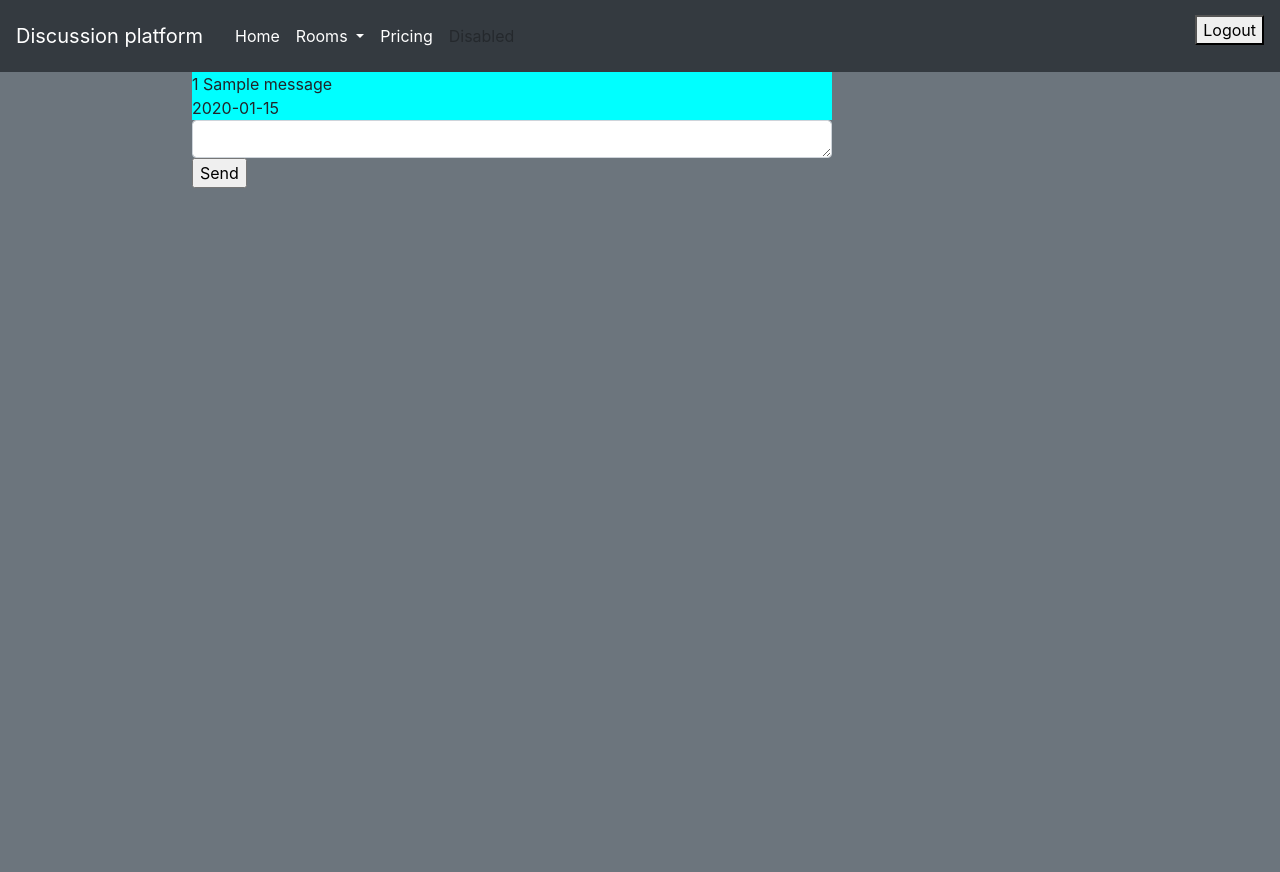
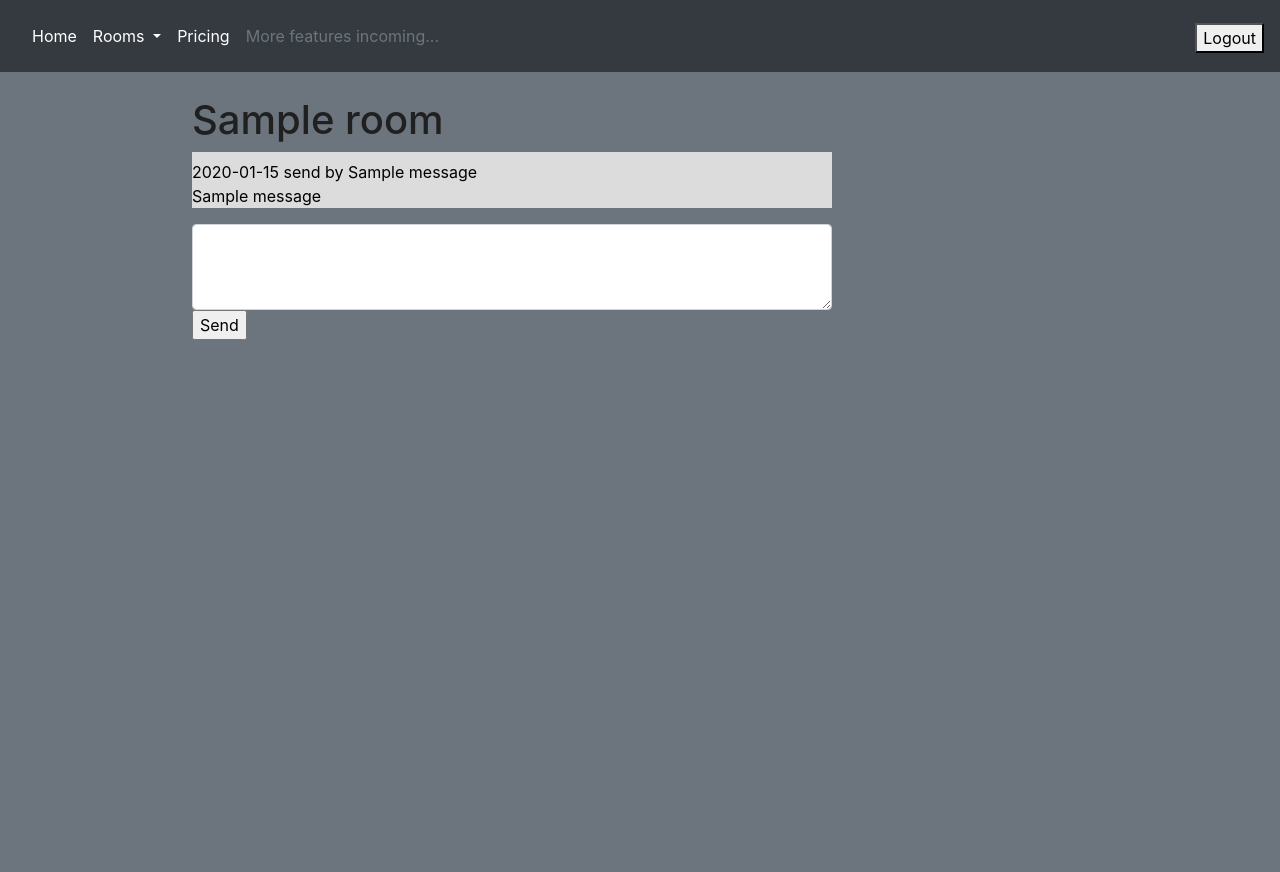
Before and after one commit to iPegii/DiscussionPlatform, a Flask app: template templates/account.html in a window 1280 px wide. After the commit the page ends 340 px from the top, so only its background shows below. Run offline with Flask 2, Linux system fonts and the light colour scheme; the template is opened without the code that fills it: most values are stand-ins (such as "Sample title", 1, 10 or a date in 2020); some libraries are stand-ins or nearby versions.

Commit message:
Adding rooms

```diff
--- a/account_manager.py
+++ b/account_manager.py
@@ -14,7 +14,7 @@ def login(username, password):
     else:
         userPassword = db.get_password(username)
         if check_password_hash(userPassword, password):
-            user = [usernameFound[0], usernameFound[1]]
+            user = [usernameFound[0], usernameFound[1], 1]
             session["user"] = user
             print('Logged in')
             return('Logged in')
--- a/rooms.py
+++ b/rooms.py
@@ -0,0 +1,6 @@
+from app import app
+import db
+
+
+def get_rooms():
+    return db.get_rooms()
--- a/schema.sql
+++ b/schema.sql
@@ -4,22 +4,26 @@ CREATE TABLE users(
     username VARCHAR(25) UNIQUE NOT NULL,
     password TEXT NOT NULL
 );
+
 CREATE TABLE messages(
     id SERIAL PRIMARY KEY,
     message TEXT NOT NULL,
     created_at TIMESTAMP,
     user_id INTEGER REFERENCES users
 );
+
 CREATE TABLE rooms(
     id SERIAL PRIMARY KEY,
     room_name VARCHAR(40) NOT NULL,
     password TEXT NOT NULL
 );
+
 CREATE TABLE room_messages(
     id SERIAL PRIMARY KEY,
     room_id INTEGER REFERENCES rooms,
     message_id INTEGER REFERENCES messages
 );
+
 CREATE TABLE rooms_users(
     id SERIAL PRIMARY KEY,
     room_id INTEGER REFERENCES rooms,
--- a/static/css/main.css
+++ b/static/css/main.css
@@ -8,9 +8,10 @@
 	.navbar .user-box{display: none !important;}
 }
 
-
-.layout{background-color: #6c757d; height: 100%;}
-.layout .message-box .message{background-color: aqua;}
-.layout .message-box{width: 50%; margin-left: 15%;border-top: 20%;}
+body{background-color: #6c757d;}
+.layout .message-spacer{padding-top: 1.5em;margin-left: 15%; color: rgb(32, 32, 32);}
+.layout .message-box .message{ width: 90%; color: black; font-size: medium; margin-top: 0.5em;}
+.layout .message-box{width: 50%; margin-left: 15%;border-top: 30%; max-height: 10em;}
+.layout .message-box .message-list{overflow-y: scroll; max-height: 25em; top: 5em;background-color: gainsboro;}
 .layout .send-message-box {width: 50%; position: relative;}
-.layout .send-message-box .form-group{width: 200%;}
+.layout .send-message-box .form-group{width: 200%;padding-top: 1em;}
--- a/templates/account.html
+++ b/templates/account.html
@@ -1,3 +1,4 @@
+<!doctype html>
 <link rel="stylesheet" href="https://stackpath.bootstrapcdn.com/bootstrap/4.5.0/css/bootstrap.min.css">
 <script src="https://code.jquery.com/jquery-3.5.1.slim.min.js" integrity="sha384-DfXdz2htPH0lsSSs5nCTpuj/zy4C+OGpamoFVy38MVBnE+IbbVYUew+OrCXaRkfj" crossorigin="anonymous"></script>
     <script src="https://cdn.jsdelivr.net/npm/popper.js@1.16.1/dist/umd/popper.min.js" integrity="sha384-9/reFTGAW83EW2RDu2S0VKaIzap3H66lZH81PoYlFhbGU+6BZp6G7niu735Sk7lN" crossorigin="anonymous"></script>
@@ -9,27 +10,29 @@
 {% block navbar %}
 
 <nav class="navbar navbar-expand-lg navbar-light bg-dark text-white d-flex flex-row bd-highlight">
-    <a class="navbar-brand text-white" href="/">Discussion platform</a>
-    <button class="navbar-toggler mi-auto p-2" type="button" data-toggle="collapse" data-target="#navbarNav" aria-controls="navbarNav" aria-expanded="false" aria-label="Toggle navigation">
+    <button class="navbar-toggler mr-auto p-2" type="button" data-toggle="collapse" data-target="#navbarNav" aria-controls="navbarNav" aria-expanded="false" aria-label="Toggle navigation">
         <span class="navbar-toggler-icon"></span>
       </button>
     <div class="collapse navbar-collapse mr-auto p-2" id="navbarNav">
       <ul class="navbar-nav">
         <li class="nav-item active">
-          <a class="nav-link text-white" href="/">Home <span class="sr-only">(current)</span></a>
+          <a class="nav-link text-white" href="/changeroom/home">Home <span class="sr-only">(current)</span></a>
         </li>
         <li class="nav-item dropdown">
           <a class="nav-link  dropdown-toggle text-white"  href="#" data-toggle="dropdown">Rooms </a>
            <ul class="dropdown-menu">
-             <li><a class="dropdown-item" href="#">Chatroom 1</a></li>
-             <li><a class="dropdown-item" href="#">Chatroom 2</a></li>
+            {% for r in room_list %}
+              <li><a class="dropdown-item" href="/rooms/?{{ r[0] }}">{{r[1]}}</a></li>
+              <li><a class="dropdown-item" href="#">Chatroom 1</a></li>
+              <li><a class="dropdown-item" href="#">Chatroom 2</a></li>
+            {% endfor %}
            </ul>
        </li>
         <li class="nav-item">
           <a class="nav-link text-white" href="#">Pricing</a>
         </li>
         <li class="nav-item">
-          <a class="nav-link disabled" href="#" tabindex="-1" aria-disabled="true">Disabled</a>
+          <a class="nav-link disabled text-muted" href="#" tabindex="-1" aria-disabled="true">More features incoming...</a>
         </li>
       </ul>
     </div>
@@ -42,20 +45,23 @@
   </nav>
 
 {% endblock %}
-
+<!-- Alkuperäinen: message,username,created_at  -->
+<!-- Uusi: id, room_name, message, created_at, name-->
 {% block content %}
 <div class="layout">
-<div></div>
+<div class="message-spacer"> <h1> {{room}} </h1></div>
 <div class="message-box">
+  <div class="message-list">
     {% for m in messages_list %}
-    <div class="message">
-        {{m[0]}}    {{m[1]}} <br>
-        {{m[2].strftime("%d/%m/%Y, %H:%M:%S")}} <br>
-      </div>
+    <div class="message" style="word-wrap: break-word;">
+      {{m[3].strftime("%d/%m/%Y, %H:%M:%S")}} send by {{m[4]}} <br>
+      {{m[2]}} <br>
+    </div>
     {% endfor %}
+  </div>
     <form class="send-message-box" action="/sendmessage" method="POST">
       <div class="form-group">
-        <textarea class="form-control" id="exampleFormControlTextarea1" name="message" rows="1"></textarea>
+        <textarea class="form-control" id="exampleFormControlTextarea1" name="message" rows="3"></textarea>
         <input type="submit" name="Submit" value="Send">
       </div>
   </form>
```
Also changed, not shown: db.py (+56 -10 lines), messages.py (+2 -6 lines), routes.py (+22 -4 lines), README.md.
